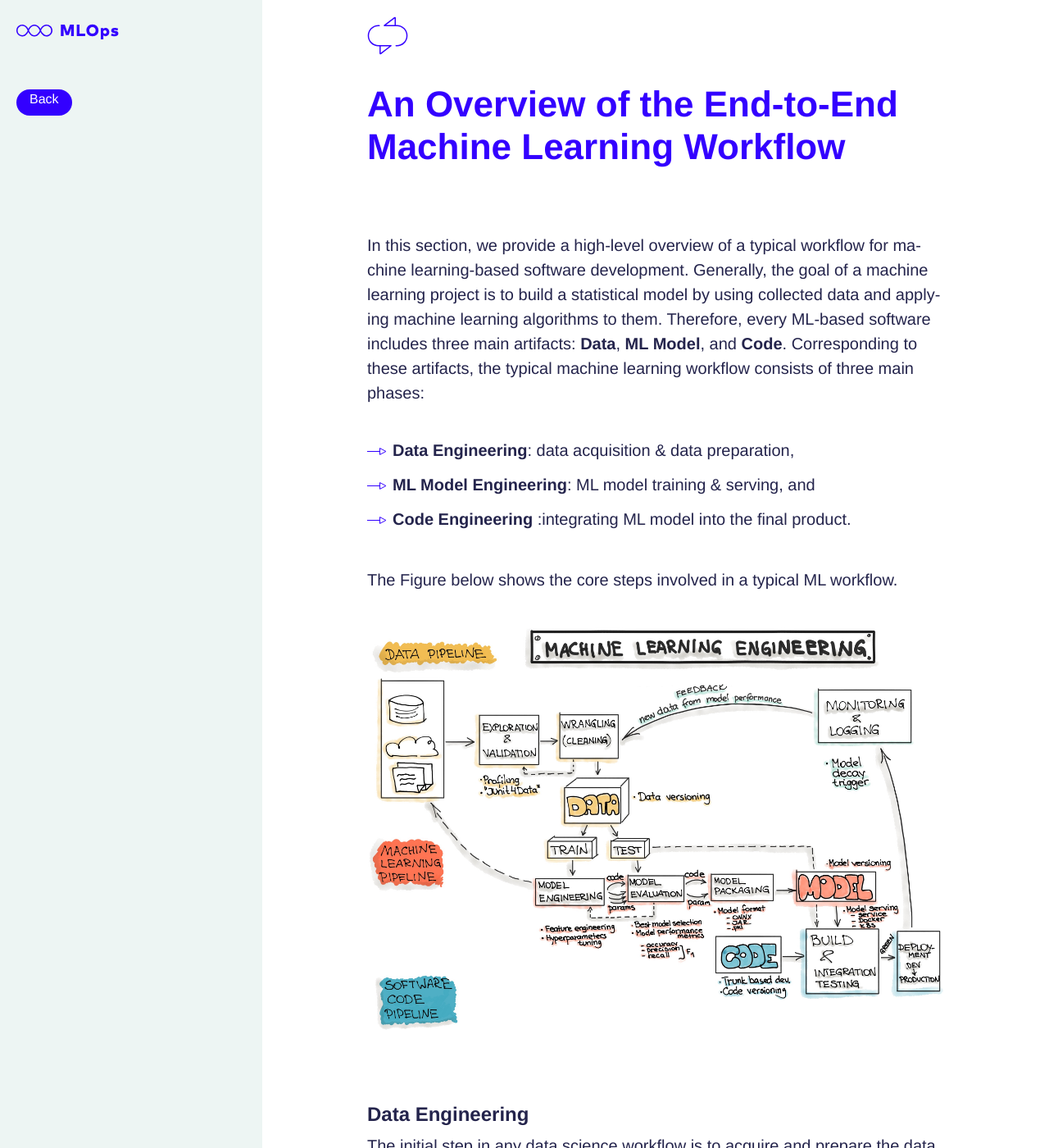
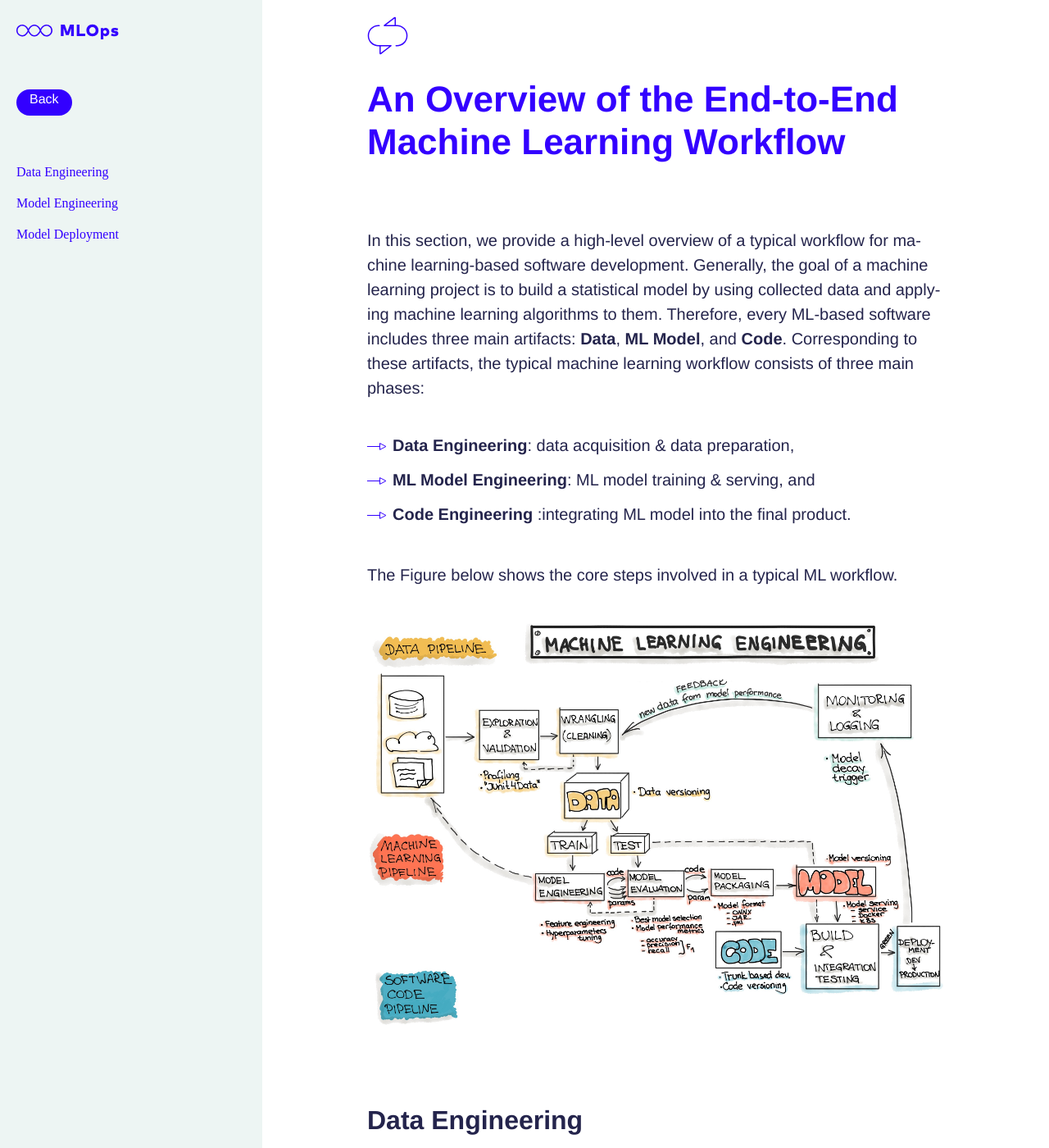
Before and after one commit to innoq/ml-ops.org, a Jekyll site: the page built from content/end-to-end-ml-workflow.md, in a window 1280 px wide and 1400 px high. Shown: the whole window at 82% size. Built offline with Jekyll 4.4.1, drawn with Linux system fonts in a browser that asks for light colours; some web fonts are replaced.

Commit message:
fixed headings

```diff
--- a/content/end-to-end-ml-workflow.md
+++ b/content/end-to-end-ml-workflow.md
@@ -20,7 +20,7 @@
 <img src="../img/ml-engineering.jpg" alt="Machine Learning Engineering" width="800"/>
 
 
-### Data Engineering
+## Data Engineering
 
 The initial step in any data science workflow is to acquire and prepare the data to be analyzed.
 Typically, data is being integrated from various resources and has different formats.
@@ -36,7 +36,7 @@
 4. *Data Labeling* - The operation of the Data Engineering pipeline, where each data point is assigned to a specific category.
 5. *Data Splitting* - Splitting the data into training, validation, and test datasets to be used during the core machine learning stages to produce the ML model.
 
-### Model Engineering
+## Model Engineering
 
 The core of the ML workflow is the phase of writing and executing machine learning algorithms to obtain an ML model. The Model Engineering pipeline includes a number of operations that lead to a final model:
 1. *Model Training* - The process of applying the machine learning algorithm on training data to train an ML model. It also includes feature engineering and the hyperparameter tuning for the model training activity.
@@ -45,7 +45,7 @@
 4. *Model Packaging* - The process of exporting the final ML model into a specific format (e.g. PMML, PFA, or ONNX), which describes the model, in order to be consumed by the business application.
 
 
-### Model Deployment
+## Model Deployment
 
 Once we trained a machine learning model, we need to deploy it as part of a business application such as a mobile or desktop application.
 The ML models require various data points (feature vector) to produce predictions.
--- a/css/main.css
+++ b/css/main.css
@@ -397,7 +397,7 @@
 
 .article__icon {
   width: 50px;
-  margin: -20px 0 -36px 0;
+  margin: -20px 0 -2.625rem 0;
 }
 
 .article__infobox1 {
```
